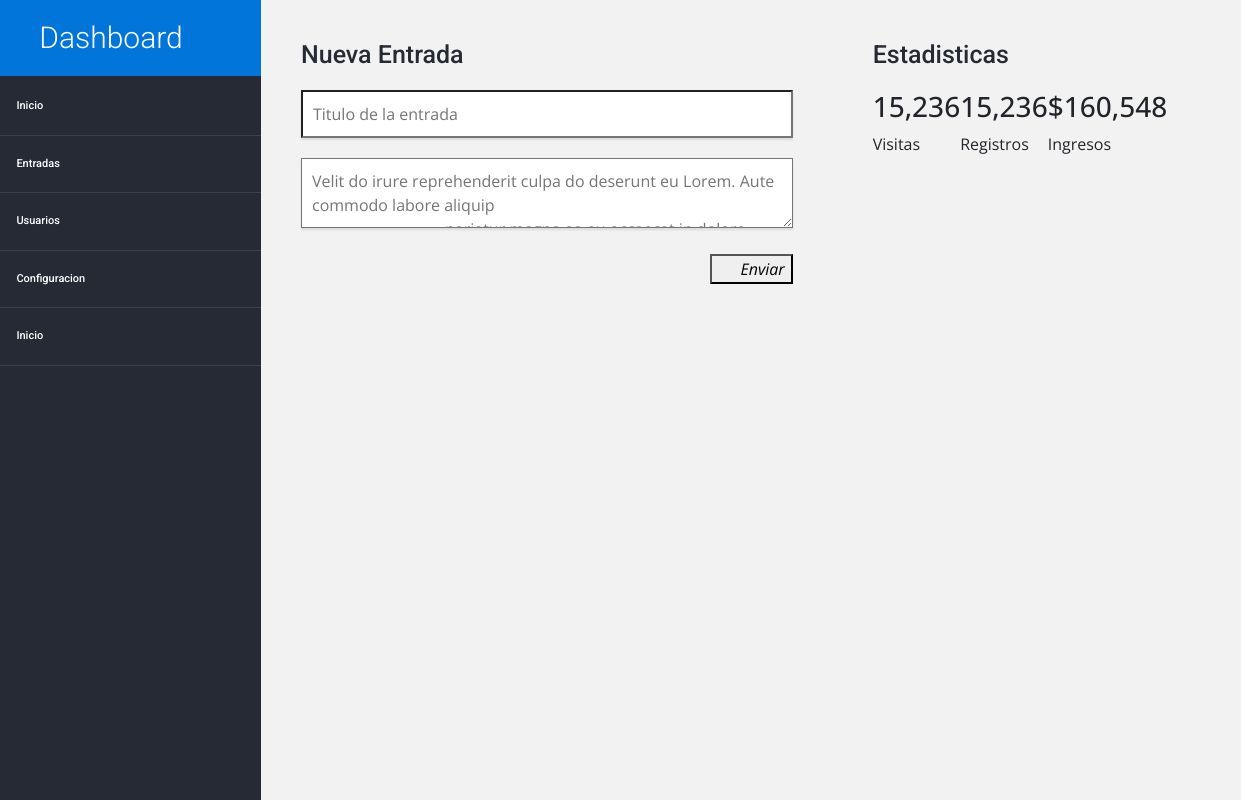
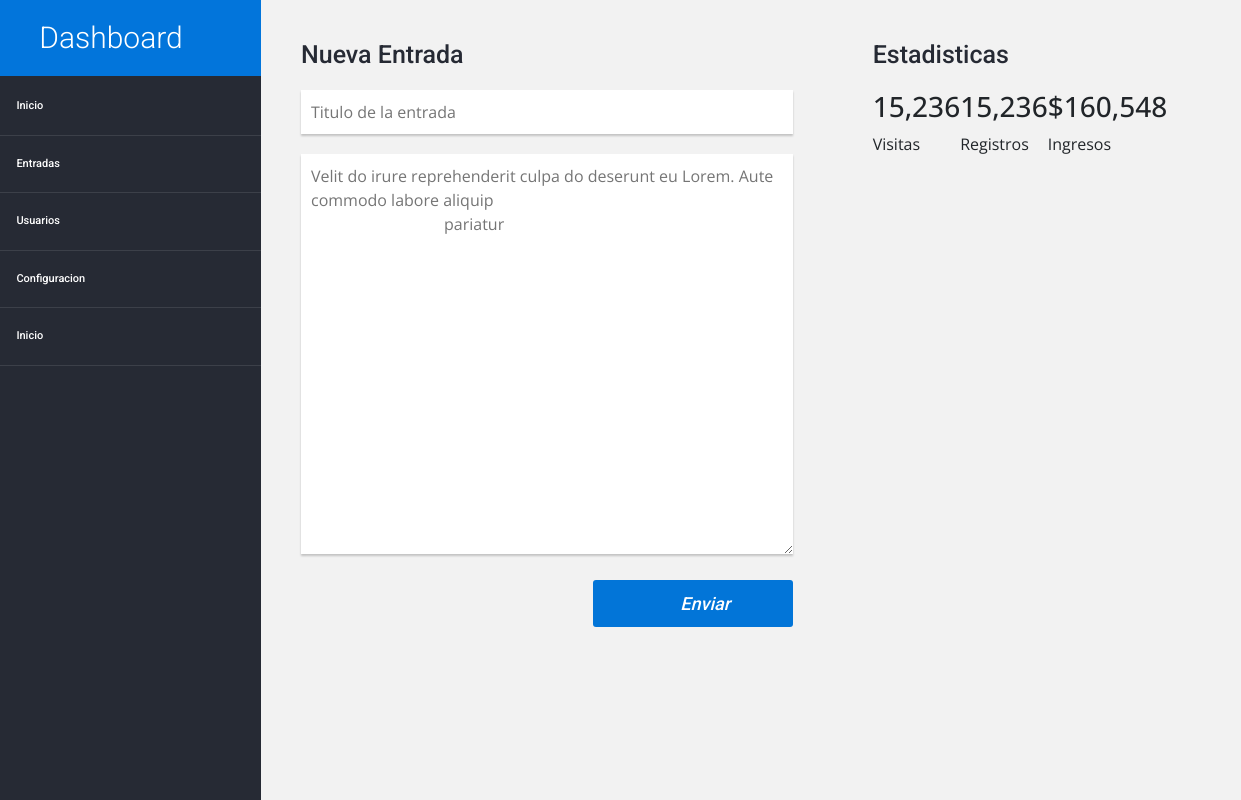
Before and after one commit to elizabethMiranda/dashboardTests, a plain HTML site: page index.html in a window 1280 px wide. Shown: the full height of the page, 39-1280 px from the left. Drawn offline with nearby package versions, Linux system fonts and the light colour scheme; a web font is replaced by a local one.

Commit message:
finaliza estilos a apartado entradas

```diff
--- a/css/estilos.css
+++ b/css/estilos.css
@@ -83,5 +83,38 @@ a{
     padding:10px;
     margin-bottom: 20px;
     font-family: 'Open Sans', sans-serif;
-    box-shadow: 0px 2px 2px rgba(0,0,0,0.1);
+    border:none;
+    box-shadow: 0px 2px 2px 0px rgba(0,0,0,0.2);
 }
+
+.main .widget form input[type="text"]{
+    font-weight: 400;
+}
+
+.main .widget form textarea{
+    height: 400px;
+    min-height: 200px;
+    max-width: 100%;
+    min-width: 100%;
+}
+
+.main .widget form button {
+    background: #0275d8;
+    cursor: pointer;
+    color: #fff;
+    font-family: 'Roboto', sans-serif;
+    font-size: 18px;
+    font-weight: 500;
+    border:none;
+    padding:10px;
+    width: 200px;
+    display: block;
+    border-radius:3px;
+    transition: all .3s ease;
+}
+
+.main .widget form button:hover{
+    background: #025aa5;
+}
+
+/*--- Estadisticas---*/
--- a/index.html
+++ b/index.html
@@ -36,9 +36,7 @@
                             <form>
                                 <input type="text" placeholder="Titulo de la entrada">
                                 <textarea placeholder="Velit do irure reprehenderit culpa do deserunt eu Lorem. Aute commodo labore aliquip
-                                pariatur magna ea eu occaecat in dolore fugiat incididunt laborum. Reprehenderit magna do cillum
-                                sint nisi do consequat. Minim ad laboris occaecat culpa. Laborum reprehenderit eu cillum amet sunt Lorem et
-                                est."></textarea>
+                                pariatur"></textarea>
                                 <div class="d-flex justify-content-end">
                                     <button>
                                         <i class="icon icon-edit">Enviar</i>
```
